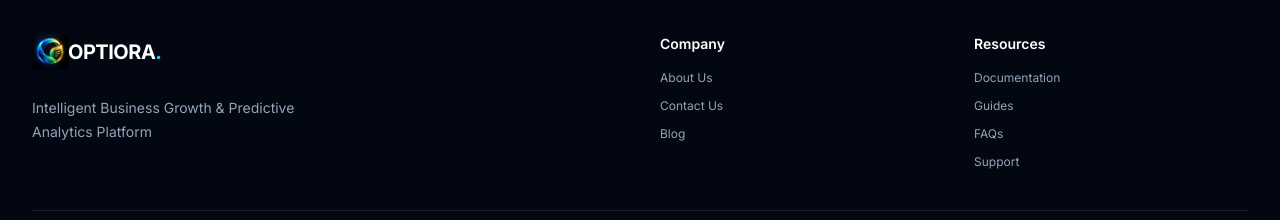
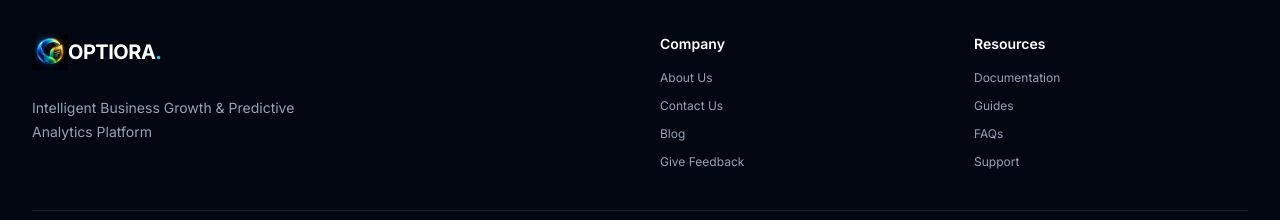
Before and after one commit to sayak25-b/Optiora, a React (Vite) app: page / in a window 1280 px wide. Shown: the part 3037-3257 px from the top of the page. Built offline with nearby package versions, Linux system fonts and the light colour scheme.

Commit message:
updated feedback form

```diff
--- a/src/components/Footer.jsx
+++ b/src/components/Footer.jsx
@@ -27,7 +27,7 @@ function Footer({ onContactClick, onSupportClick }) {
               Company
             </h3>
 
-            <div className="space-y-3 text-xs">
+            <div className="flex flex-col gap-3 text-xs">
               <Link
                 to="/about"
                 className="block transition hover:text-white"
@@ -55,6 +55,16 @@ function Footer({ onContactClick, onSupportClick }) {
               >
                 Blog
               </Link>
+
+              <a
+              href="https://docs.google.com/forms/d/e/1FAIpQLSdsrzZ0UY6VmlmAbjgdOFSx7XcfLwYtXalTimn7dduxVJmfCA/viewform?usp=publish-editor"
+              target="_blank"
+              rel="noopener noreferrer"
+              className="transition hover:text-cyan-400"
+              >
+
+              Give Feedback
+              </a>
             </div>
           </div>
 
```
